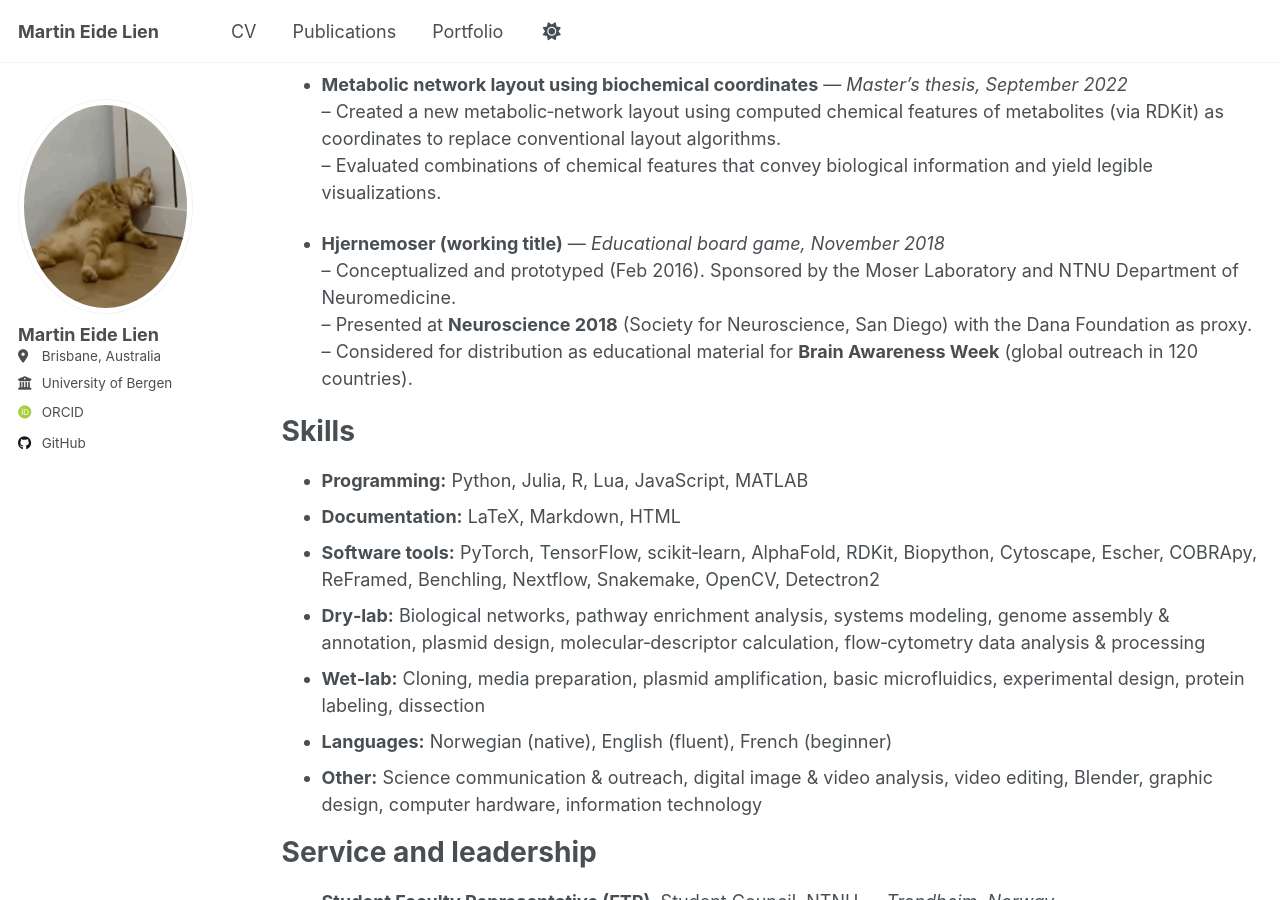
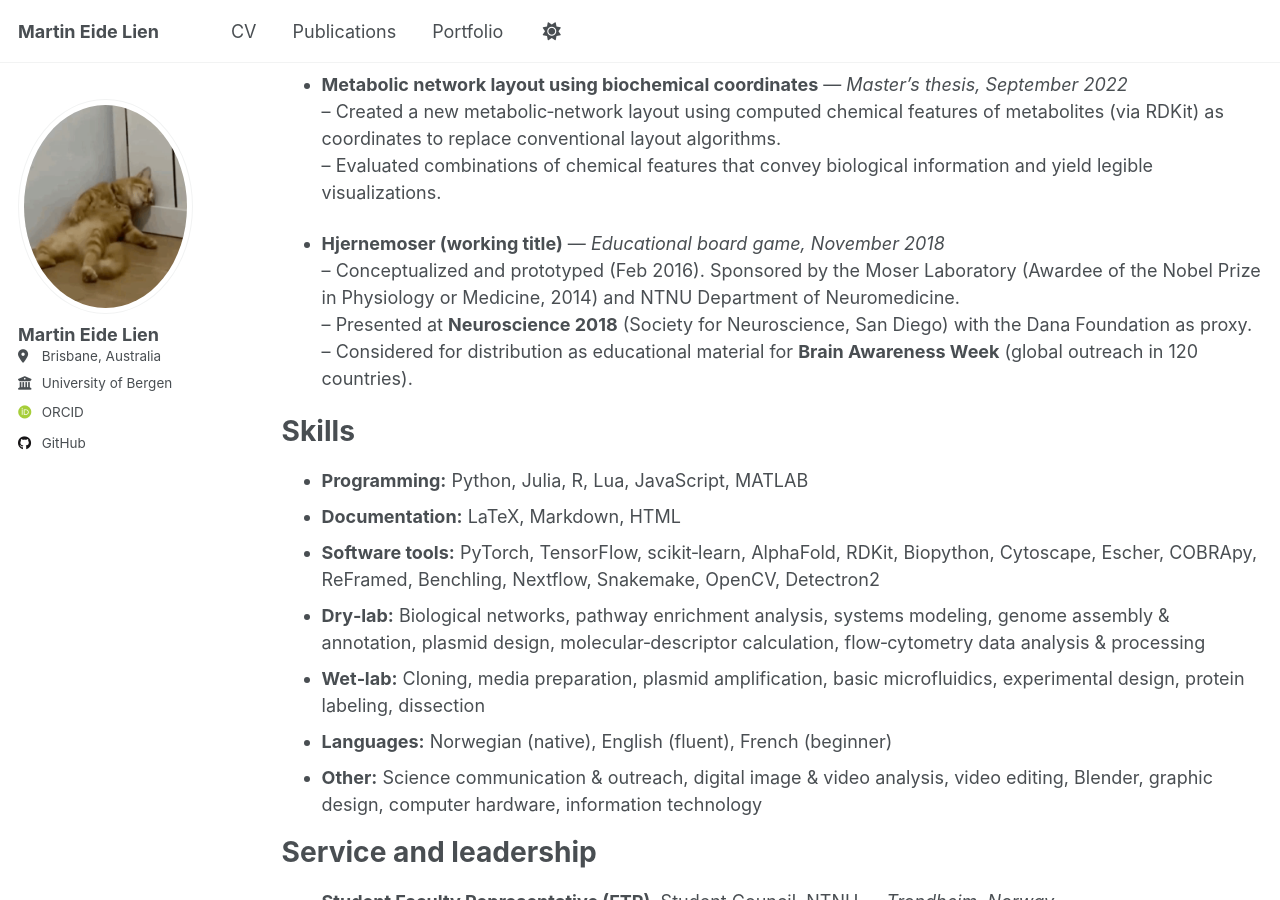
Before and after one commit to meidelien/meidelien.github.io, a Jekyll site: the page built from _pages/cv.md, in a window 1280 px wide and 900 px high, scrolled down 1810 px. Built offline with Jekyll 4.4.1, drawn with Linux system fonts in a browser that asks for light colours; some web fonts are replaced; a script that is not in the unit is left out.

Commit message:
Update project sponsor details in CV
Added Nobel Prize information to the Moser Laboratory sponsor description for the Hjernemoser board game project to provide additional context and recognition.

```diff
--- a/_pages/cv.md
+++ b/_pages/cv.md
@@ -70,7 +70,7 @@ Projects
   – Evaluated combinations of chemical features that convey biological information and yield legible visualizations.
 
 * **Hjernemoser (working title)** — *Educational board game, November 2018*
-  – Conceptualized and prototyped (Feb 2016). Sponsored by the Moser Laboratory and NTNU Department of Neuromedicine.
+  – Conceptualized and prototyped (Feb 2016). Sponsored by the Moser Laboratory (Awardee of the Nobel Prize in Physiology or Medicine, 2014) and NTNU Department of Neuromedicine.
   – Presented at **Neuroscience 2018** (Society for Neuroscience, San Diego) with the Dana Foundation as proxy.
   – Considered for distribution as educational material for **Brain Awareness Week** (global outreach in 120 countries).
 
```
